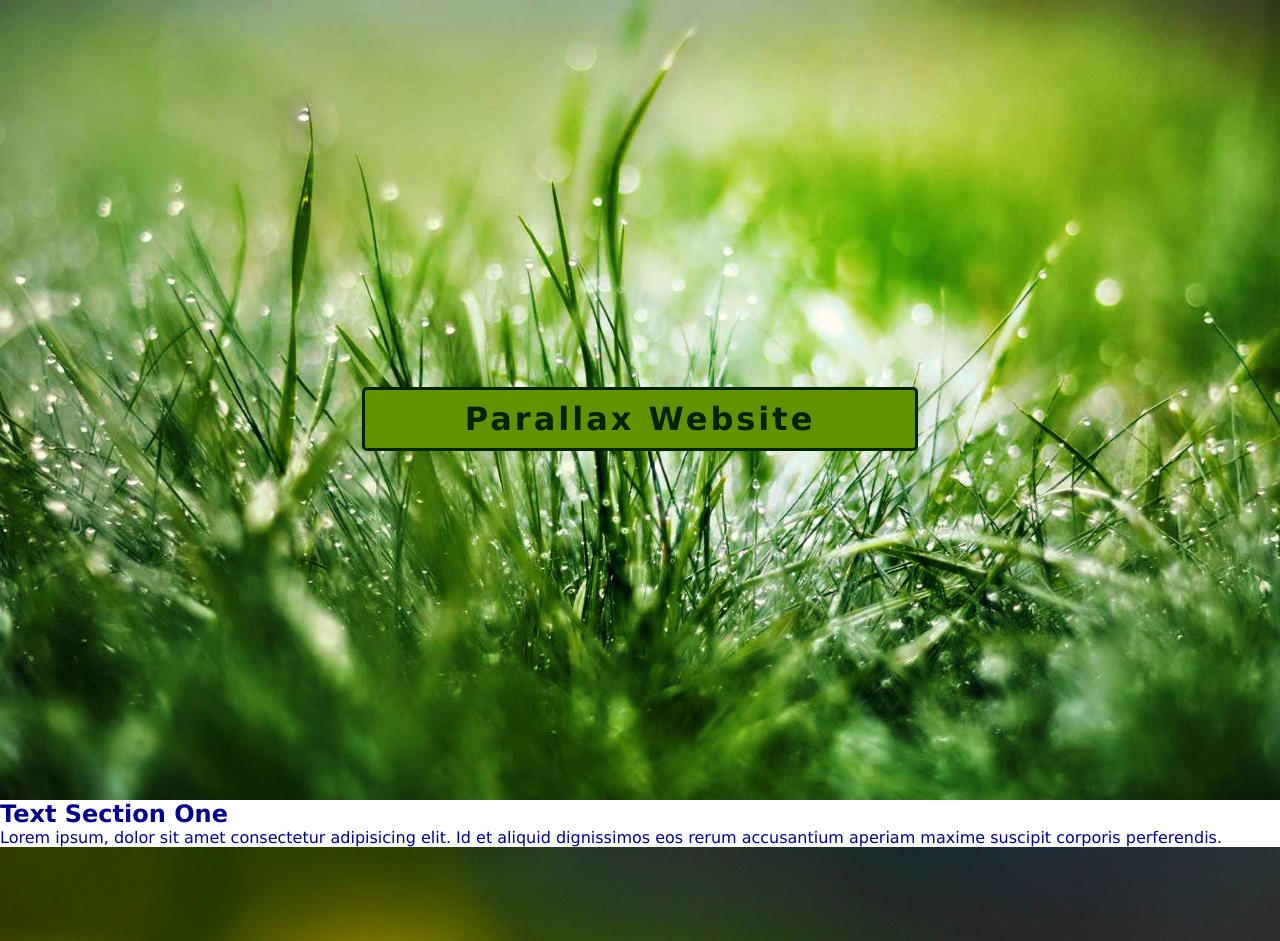
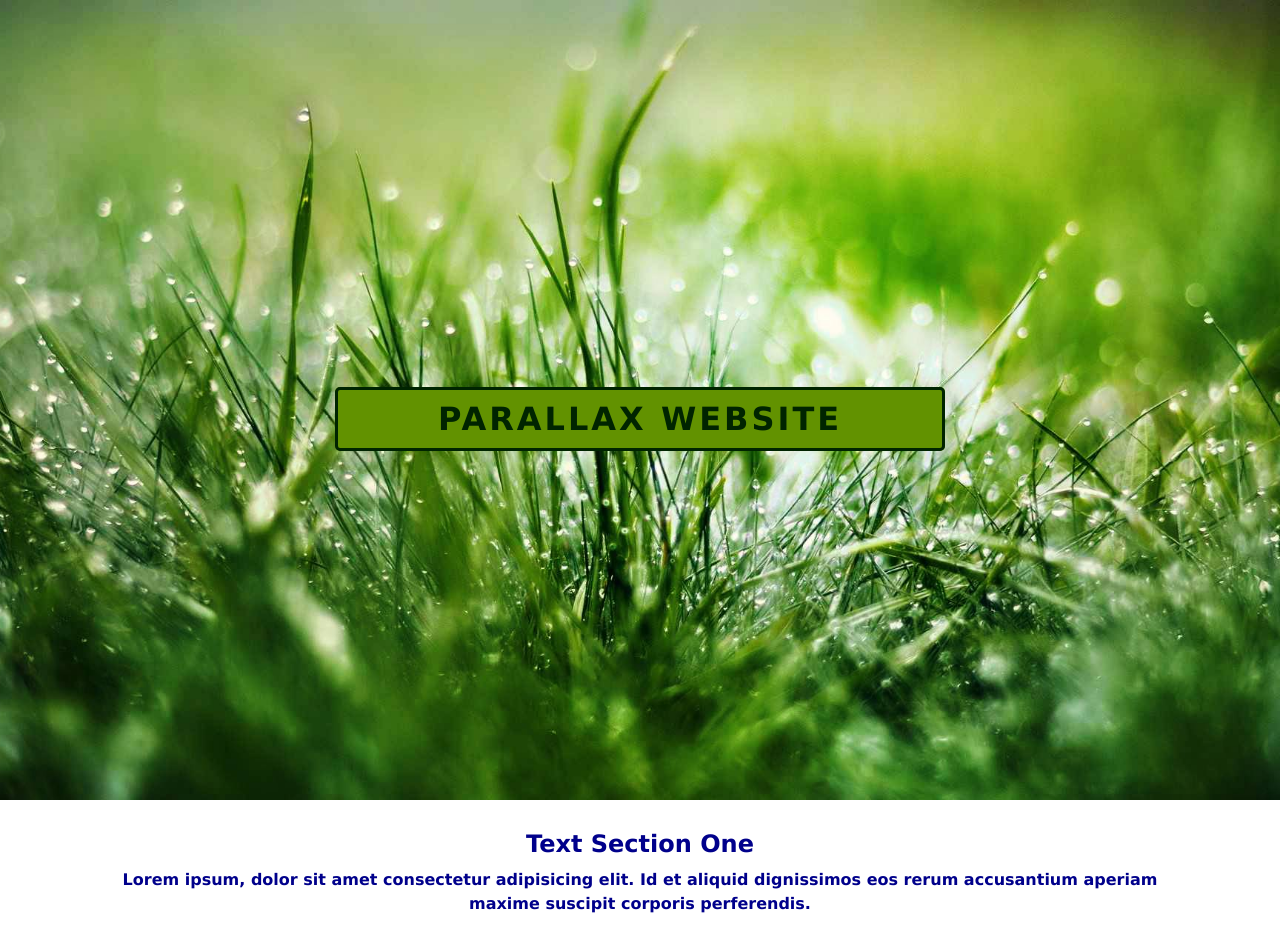
Before and after one commit to milan978gh/parallsite-3, a plain HTML site: page index.html in a window 1280 px wide. Shown: the top 941 px of the page. Drawn offline with Linux system fonts and the light colour scheme.

Commit message:
section css done

```diff
--- a/css/style.css
+++ b/css/style.css
@@ -37,6 +37,7 @@ html, body{
 }
 .ptext a{
     color: #002400;
+    text-transform: uppercase;
     background-color: #629200;
     padding: 10px 100px;
     border: 3px solid #002400;
@@ -61,3 +62,14 @@ html, body{
     background-color: yellow;
     border: 10px solid orangered;
 }
+.section{
+    padding: 30px 100px;
+    text-align: center;
+}
+.section h1{
+    margin-bottom: 10px;
+}
+.section p{
+    line-height: 1.5;
+    font-weight: 600;
+}
```
